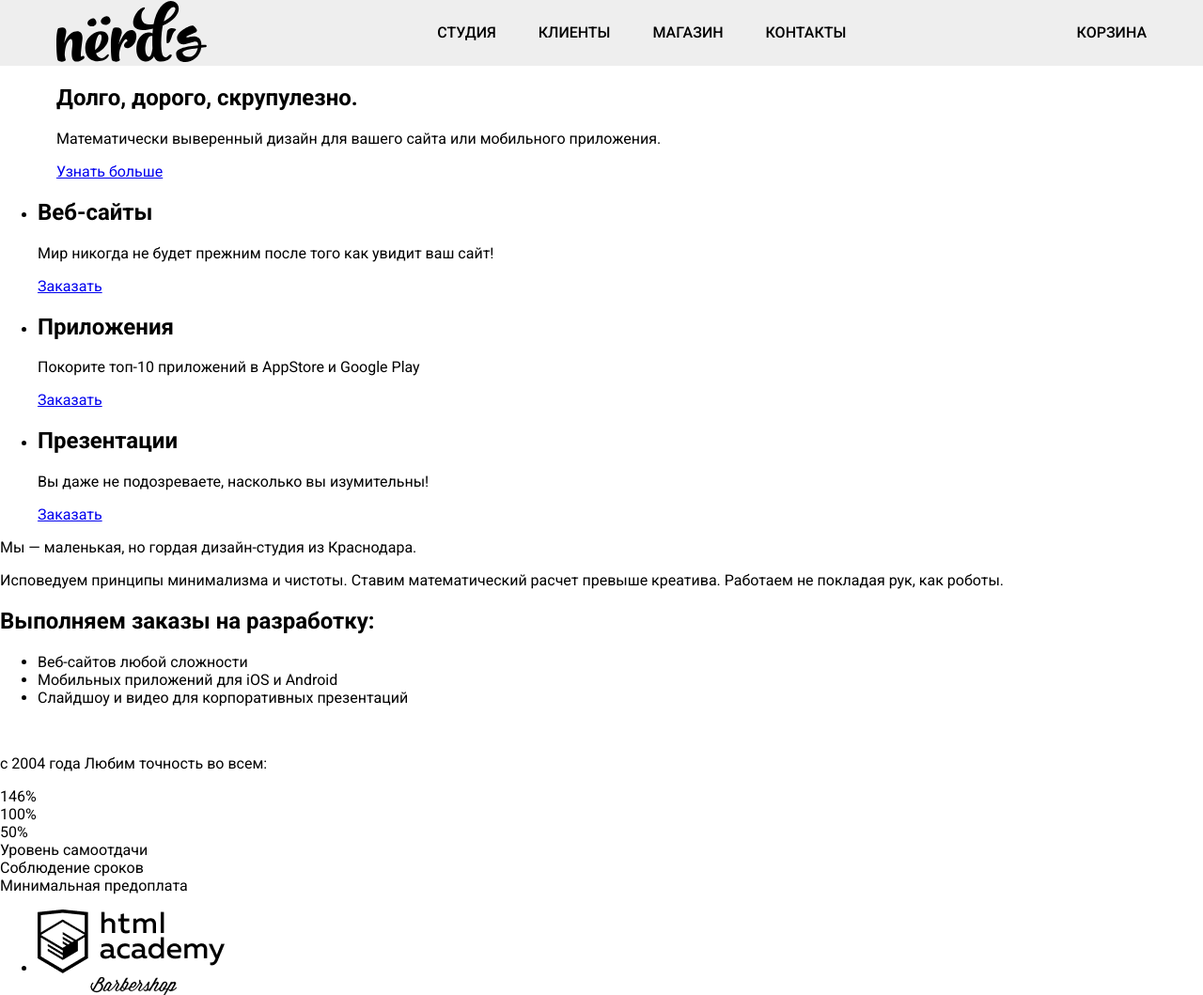
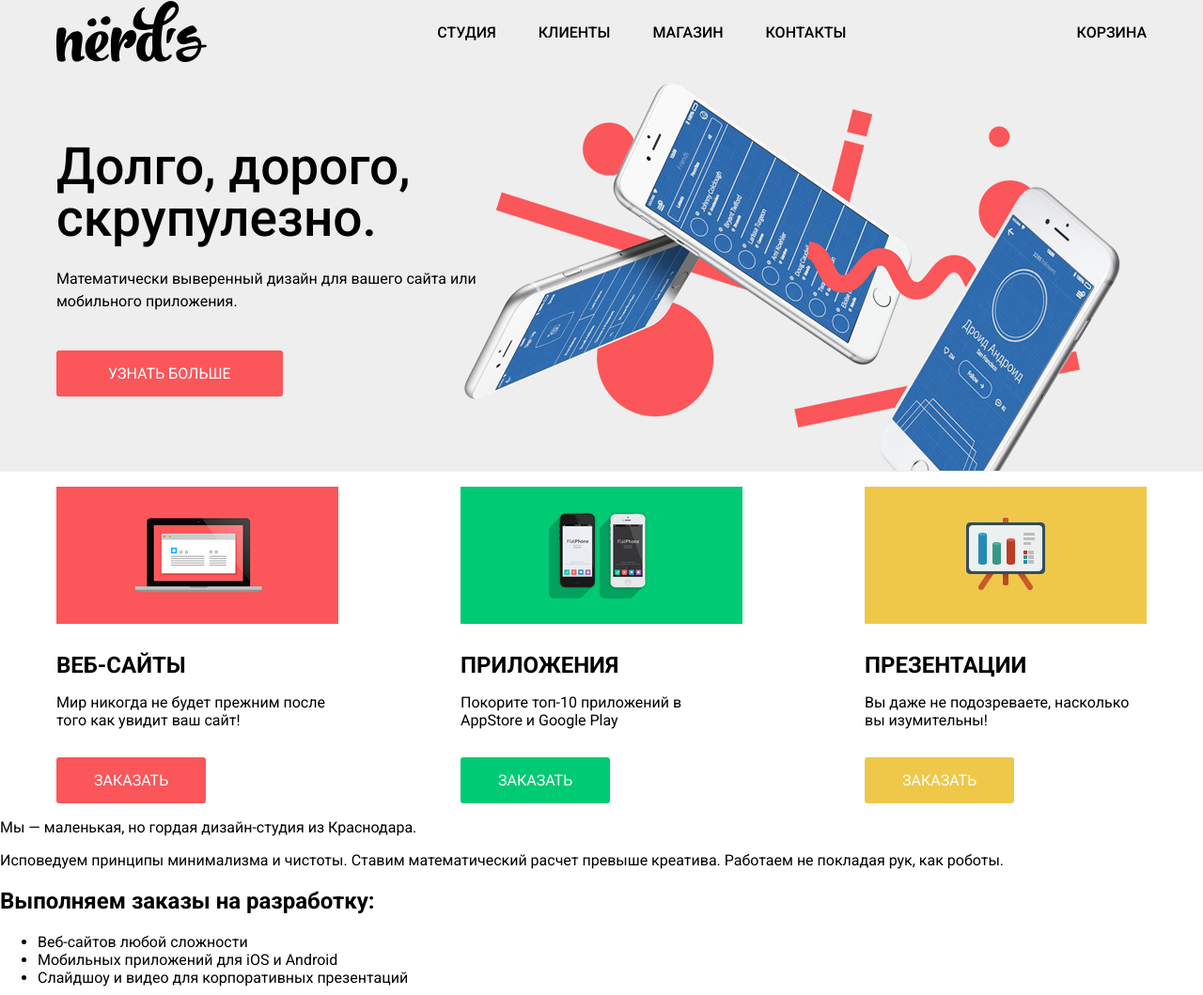
Before and after one commit to fdech/nerds, a plain HTML site: page index.html in a window 1280 px wide. Shown: the top 1059 px of the page at 94% size. Drawn offline with Linux system fonts and the light colour scheme.

Commit message:
22.01 Занятие

```diff
--- a/css/style.css
+++ b/css/style.css
@@ -55,3 +55,92 @@ body {
     list-style: none;
     display: flex;
 }
+
+.slider {
+    background-color: #eee;
+}
+
+.slider-item {
+    padding: 80px 0;
+}
+
+.slider-title{
+    font-weight: 500;
+    font-size: 55px;
+    line-height: 55px;
+    margin: 0;
+    margin-bottom: 25px;
+}
+
+.slider-text {
+    font-size: 16px;
+    line-height: 24px;
+    margin: 0;
+    margin-bottom: 40px;
+}
+
+.btn {
+    display: inline-block;
+
+    color: white;
+    background: #FB565A;
+    border-radius: 3px;
+    padding: 15px 40px;
+    text-decoration: none;
+
+    text-align: center;
+    text-transform: uppercase;
+}
+
+.btn_big {
+    padding: 15px 55px;
+}
+
+.btn_green {
+    background-color:#00CA74;
+}
+
+.btn_yellow {
+    background-color: #EFC849;
+}
+
+.slider-item-1{
+    background-image: url(../img/nerds-index-slide1\ 1.png);
+    background-repeat: no-repeat;
+    background-position: 100% 0;
+}
+
+.slider--wrapper {
+    width: 540px;
+}
+
+.services-list {
+    list-style-type: none;
+
+    display: flex;
+    justify-content: space-between;
+    padding: 0;
+}
+
+.services-item {
+    width: 300px;
+}
+
+.services-item img {
+    margin-bottom: 25px;
+}
+
+.services-item h2 {
+    margin: 0;
+    margin-bottom: 15px;
+
+    font-weight: bold;
+    font-size: 24px;
+    line-height: 30px;
+    text-transform: uppercase;
+}
+
+.services-item p {
+    margin: 0;
+    margin-bottom: 30px;
+}
--- a/index.html
+++ b/index.html
@@ -35,32 +35,38 @@
         <section class="slider">
             <div class="container">
                 <div class="slider-item slider-item-1">
+                    <div class="slider--wrapper">
                         <h2 class="slider-title">Долго, дорого, скрупулезно.</h2>
                         <p class="slider-text">Математически выверенный дизайн для вашего сайта или мобильного приложения.</p>
-                    <a href="#" class="btn">Узнать больше</a>
+                        <a href="#" class="btn btn_big">Узнать больше</a>
+                    </div>
                 </div>
             </div>
         </section>
 
         <section class="services">
+            <div class="container">
                 <ul class="services-list">
                     <li class="services-item">
+                        <img src="img/illustration-1 1.jpg" alt="">
                         <h2>Веб-сайты</h2>
                         <p>Мир никогда не будет прежним после того как увидит ваш сайт!</p>
                         <a href="#" class="btn">Заказать</a>
                     </li>
                     <li class="services-item">
+                        <img src="img/illustration-2 1.jpg" alt="">
                         <h2>Приложения</h2>
                         <p>Покорите топ-10 приложений в AppStore и Google Play</p>
-                    <a href="#" class="btn">Заказать</a>
+                        <a href="#" class="btn btn_green">Заказать</a>
                     </li>
                     <li class="services-item">
+                        <img src="img/illustration-3 1.jpg" alt="">
                         <h2>Презентации</h2>
                         <p>Вы даже не подозреваете, насколько вы изумительны!</p>
-                    <a href="#" class="btn">Заказать</a>
+                        <a href="#" class="btn btn_yellow">Заказать</a>
                     </li>
                 </ul>
-
+            </div>
         </section>
 
         <section class="info">
@@ -90,6 +96,7 @@
 
         <section class="partners">
             <ul class="partners-list">
+
                 <li class="partners-item"><a href="#"><img src="img/partners-1.png" alt=""></a></li>
                 <li class="partners-item"><a href="#"><img src="img/partners-2.png" alt=""></a></li>
                 <li class="partners-item"><a href="#"><img src="img/partners-3.png" alt=""></a></li>
```
Also changed, not shown: img/illustration-1 1.jpg (added), img/illustration-2 1.jpg (added), img/illustration-3 1.jpg (added), img/nerds-index-slide1 1.png (added). Lines whose indentation alone changed are shown as unchanged.
